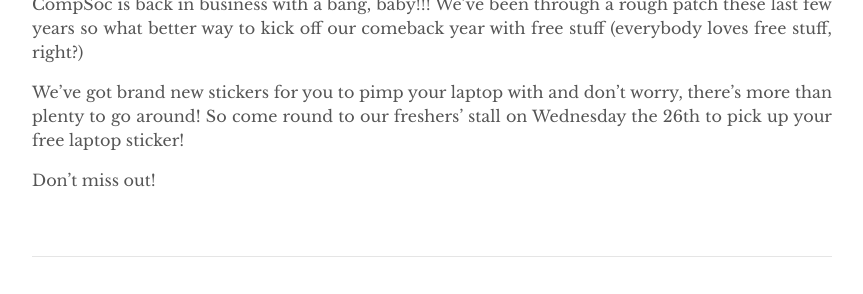
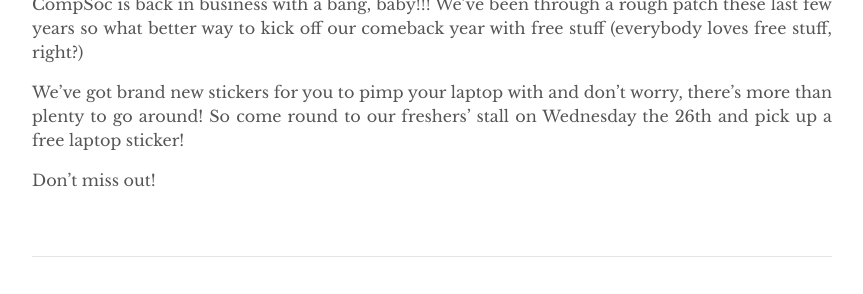
Before and after one commit to compsocleeds/compsocleeds.github.io, a Jekyll site: the page built from _posts/2018-09-12-Laptop-Stickers.md, in a window 1280 px wide, cut to the strip 641-935 px from the top of the page. Shown: the whole strip, without its empty margins (208-1071 px from the left). Built offline with Jekyll 4.4.1, drawn with Linux system fonts in a browser that asks for light colours.

Commit message:
Update 2018-09-12-Laptop-Stickers.md
minor grammatical changes bc english is a retarded language

```diff
--- a/_posts/2018-09-12-Laptop-Stickers.md
+++ b/_posts/2018-09-12-Laptop-Stickers.md
@@ -9,6 +9,6 @@ author: "Aitor Loyens Fernandez"
 CompSoc is back in business with a bang, baby!!! We've been through a rough patch these last few years so what better way to kick off our comeback year with free stuff (everybody loves free stuff, right?)
 
 We've got brand new stickers for you to pimp your laptop with and don't worry, there's more than plenty to go around!
-So come round to our freshers' stall on Wednesday the 26th to pick up your free laptop sticker!
+So come round to our freshers' stall on Wednesday the 26th and pick up a free laptop sticker!
 
 Don't miss out!
```
